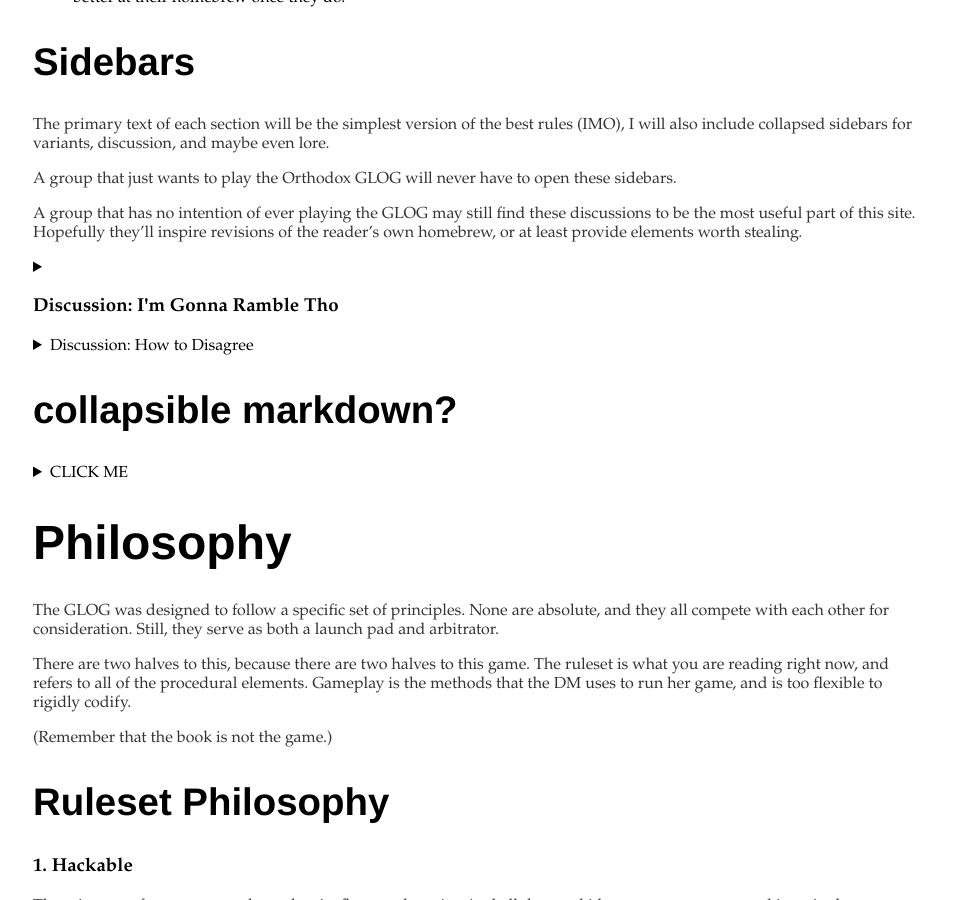
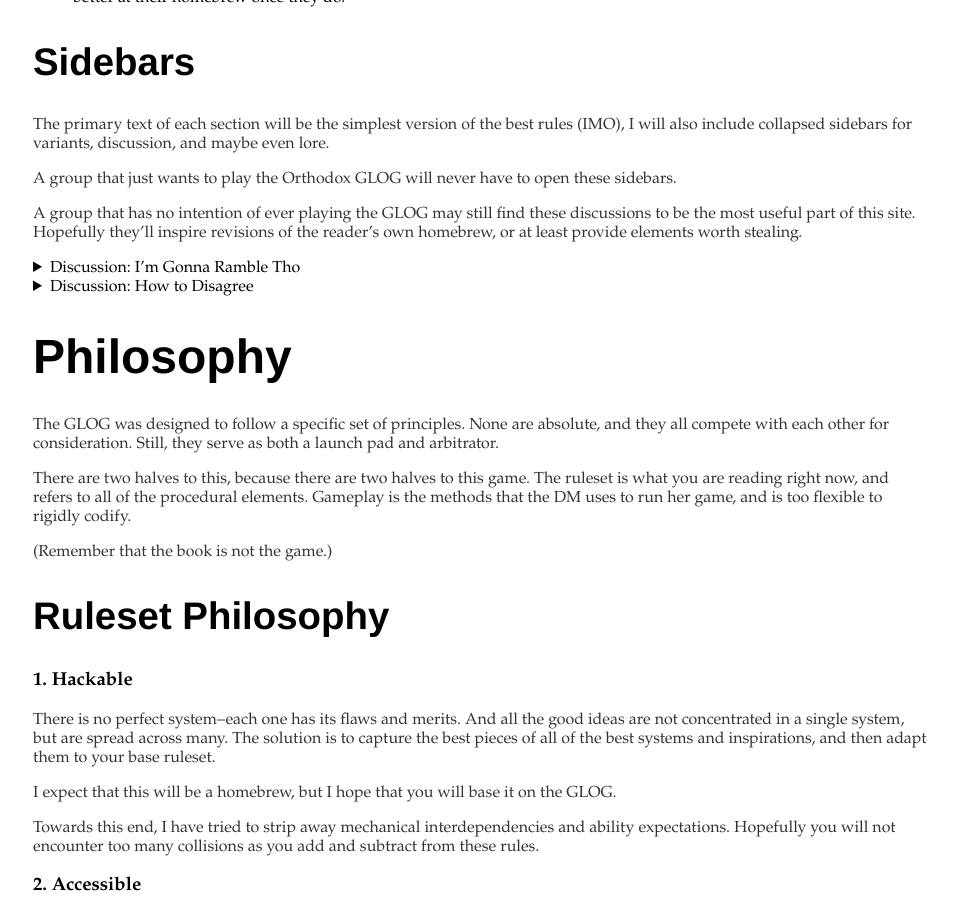
Before and after one commit to arnoldkemp/arnoldkemp.github.io, a Jekyll site: the page built from glog/introduction.md, in a window 1280 px wide and 900 px high, scrolled down 624 px. Shown: the whole window, without its empty margins (159-1115 px from the left). Built offline with Jekyll 4.4.1, drawn with Linux system fonts in a browser that asks for light colours; our own code applies the rules of GitHub Pages for plain Markdown files.

Commit message:
Update introduction.md

````diff
--- a/glog/introduction.md
+++ b/glog/introduction.md
@@ -27,10 +27,9 @@ A group that just wants to play the Orthodox GLOG will never have to open these
 A group that has no intention of ever playing the GLOG may still find these discussions to be the most useful part of this site.  Hopefully they'll inspire revisions of the reader's own homebrew, or at least provide elements worth stealing.
 
 <details>
-  <summary><h3>Discussion: I'm Gonna Ramble Tho</h3></summary>
-  ## Rambling
+  <summary markdown='span'>Discussion: I'm Gonna Ramble Tho</summary>
 
-  One big advantage of a website is the ability to compress large discussions into collapsed sidebars.  While I've tried to keep the rest of the document succinct, sidebars allow me to rant longer before I start feeling the guilt of inefficiency.  If you aren't interested in the concent of these sidebars, don't open them.
+  One big advantage of a website is the ability to compress large discussions into collapsed sidebars.  While I've tried to keep the rest of the document succinct, sidebars allow me to rant longer before I start feeling the guilt of inefficiency.  If you aren't interested in the content of these sidebars, don't open them.
 
 </details>
 
@@ -49,20 +48,6 @@ A group that has no intention of ever playing the GLOG may still find these disc
 
   The only goblin law is that there are no goblin laws.
 
-</details>
-
-## collapsible markdown?
-
-<details><summary>CLICK ME</summary>
-<p>
-
-#### yes, even hidden code blocks!
-
-```python
-print("hello world!")
-```
-
-</p>
 </details>
 
 # Philosophy
````
